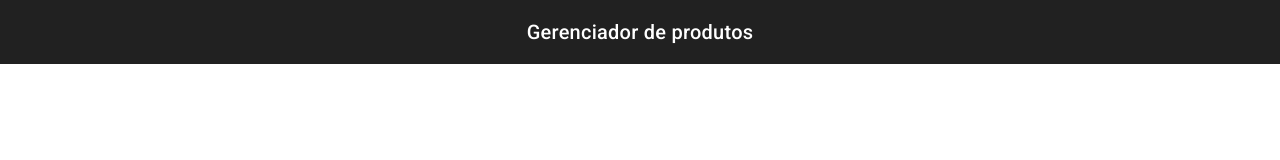
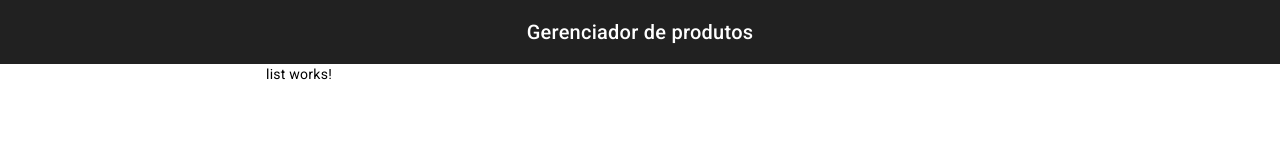
Before and after one commit to gabriel-afg/Angular17Course, an Angular app: page / in a window 1280 px wide. Shown: the top 160 px of the page. Built offline with nearby package versions, Linux system fonts and the light colour scheme.

Commit message:
feat: Content continer setup

```diff
--- a/src/app/app.component.html
+++ b/src/app/app.component.html
@@ -1 +1,6 @@
-<app-header><app-header/>
+<app-header></app-header>
+<div class="centralize">
+  <div class="content-container">
+    <router-outlet></router-outlet>
+  </div>
+</div>
--- a/src/app/app.routes.ts
+++ b/src/app/app.routes.ts
@@ -1,3 +1,7 @@
 import { Routes } from '@angular/router';
+import { ListComponent } from './features/list/list.component';
 
-export const routes: Routes = [];
+export const routes: Routes = [{
+  path: '',
+  component: ListComponent
+}];
--- /dev/null
+++ b/src/app/features/list/list.component.html
@@ -0,0 +1 @@
+<p>list works!</p>
```
Also changed, not shown: src/app/features/list/list.component.ts (added, +12 -0 lines), src/app/features/list/list.component.scss (added).
